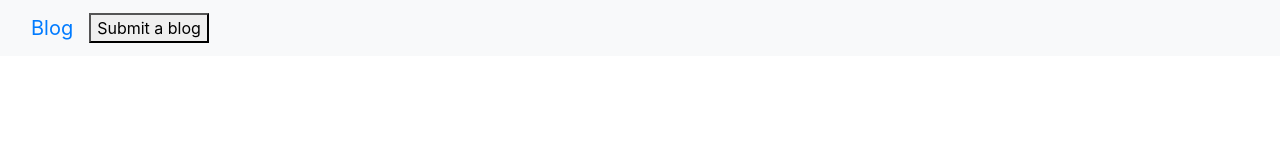
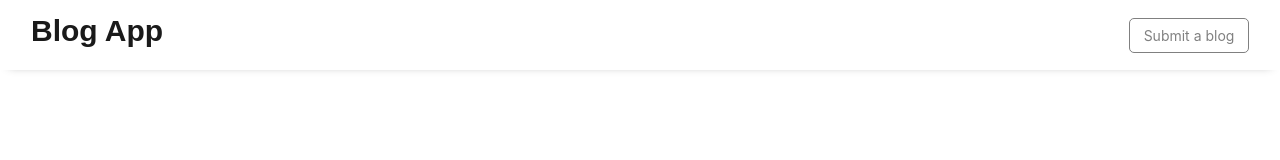
Before and after one commit to andyjohn23/phase1-Blog-Project, a plain HTML site: page index.html in a window 1280 px wide. Drawn offline with nearby package versions, Linux system fonts and the light colour scheme.

Commit message:
styled the navbar

```diff
--- a/assets/css/index.css
+++ b/assets/css/index.css
@@ -0,0 +1,48 @@
+#blogBody .navbar {
+    width: 100vw;
+    background-color: white !important;
+    top: 0;
+    -webkit-box-shadow: 0 5px 9px -9px #999;
+    -moz-box-shadow: 0 5px 9px -9px #999;
+    box-shadow: 0 5px 9px -9px #999;
+    z-index: 999;
+}
+
+#blogBody .navbar,
+.navbar__right {
+    display: flex;
+    flex-direction: row;
+    justify-content: space-around;
+    align-items: center;
+    gap: 2rem;
+    margin-right: 2rem;
+}
+
+#blogBody .navbar h1 {
+    font-size: 30px;
+    font-family: sans-serif;
+    font-weight: 700;
+    color: #1A1A1A !important;
+    cursor: pointer;
+}
+
+#blogBody .navbar .navbar__right,
+.navbar__links,
+button {
+    background-color: white !important;
+    border: 1.5px solid grey !important;
+    width: 120px !important;
+    height: 35px !important;
+    font-size: 14px !important;
+    font-family: sans-serif;
+    border-radius: 5px !important;
+    color: grey;
+    outline: none !important;
+}
+
+#blogBody .navbar .navbar__right,
+.navbar__links,
+button:hover {
+    color: black;
+    border: 1.5px solid black !important;
+}
--- a/index.html
+++ b/index.html
@@ -19,16 +19,20 @@
     <div id="blogBody">
         <nav class="navbar navbar-expand-lg bg-light">
             <div class="container-fluid">
-                <a class="navbar-brand" href="#">Blog</a>
+                <a class="navbar-brand">
+                    <h1>Blog App</h1>
+                </a>
                 <button class="navbar-toggler" type="button" data-bs-toggle="collapse"
                     data-bs-target="#navbarSupportedContent" aria-controls="navbarSupportedContent"
                     aria-expanded="false" aria-label="Toggle navigation">
                     <span class="navbar-toggler-icon"></span>
                 </button>
                 <div class="collapse navbar-collapse" id="navbarSupportedContent">
-                    <div className="navbar__right">
-                        <div className="navbar__links ml-auto">
-                            <button>Submit a blog</button>
+                    <div class="ml-auto">
+                        <div className="navbar__right">
+                            <div className="navbar__links">
+                                <button>Submit a blog</button>
+                            </div>
                         </div>
                     </div>
                 </div>
```
